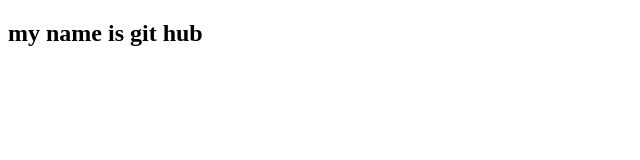
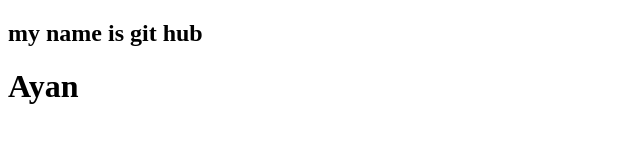
Before and after one commit to AYANFAHMID/copy, a plain HTML site: page index.html in a window 1280 px wide. Shown: the whole page, without its empty margins (0-640 px from the left). Drawn offline with Linux system fonts and the light colour scheme.

Commit message:
new index file .html

```diff
--- a/index.html
+++ b/index.html
@@ -7,5 +7,6 @@
 </head>
 <body>
     <h2>my name is git hub</h2>
+    <h1>Ayan</h1>
 </body>
 </html>
```
